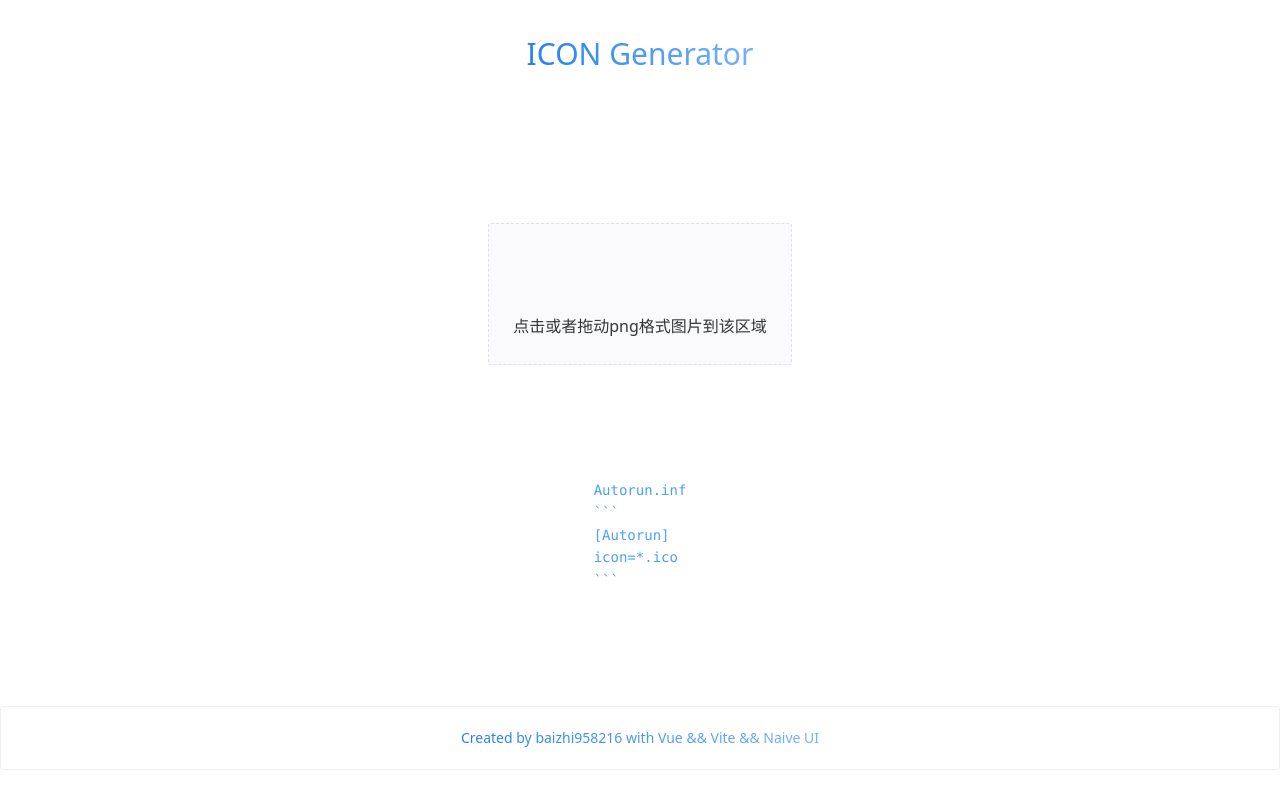
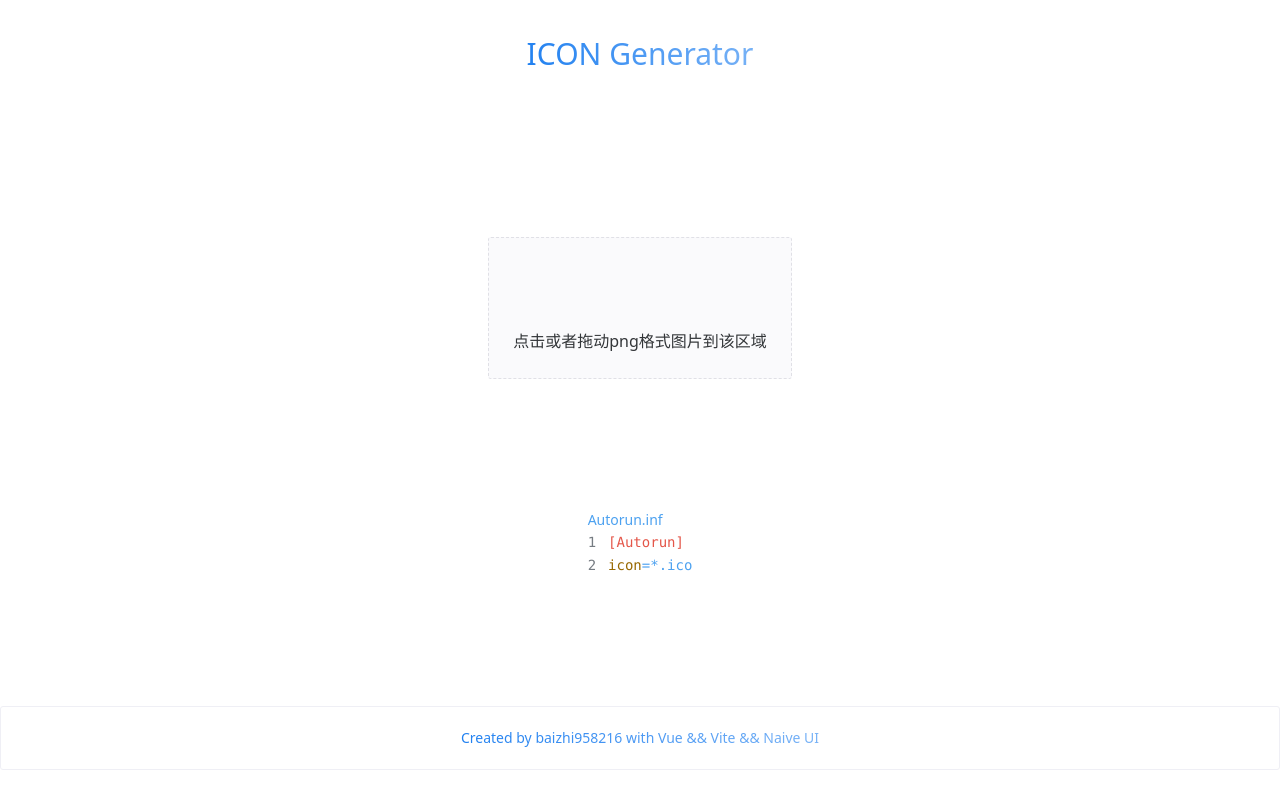
Before and after one commit to baizhi958216/icon-generator, a Vue app: page / in a window 1280 px wide. Built offline with nearby package versions, Linux system fonts and the light colour scheme; some icons are missing; a small style sheet from the web is missing.

Commit message:
Import hightlightjs
Signed-off-by: baizhi958216 <1475289190@qq.com>

```diff
--- a/package.json
+++ b/package.json
@@ -9,6 +9,7 @@
     "preview": "vite preview"
   },
   "dependencies": {
+    "highlight.js": "^11.6.0",
     "vue": "^3.2.37"
   },
   "devDependencies": {
--- a/src/App.vue
+++ b/src/App.vue
@@ -42,7 +42,8 @@
     </div>
 
     <div class="codeview">
-      <n-code :code="infcode" show-line-numbers />
+      Autorun.inf
+      <n-code :code="infcode" show-line-numbers :hljs="hljs" language="ini"/>
     </div>
 
     <div class="footer">
@@ -69,16 +70,24 @@ import {
   NCode,
 } from 'naive-ui'
 import { ArchiveOutline as ArchiveIcon } from '@vicons/ionicons5'
+import hljs from 'highlight.js/lib/core'
+import ini from 'highlight.js/lib/languages/ini'
+
 const src = ref('')
 const iwidth = ref(128)
 const iheight = ref(128)
+hljs.registerLanguage('ini', ini)
+
 const aupload = (e: any) => {
   src.value = window.URL.createObjectURL(e.file.file)
 }
+
 const imgblobview = computed(() => {
   return src.value
 })
-const infcode = `Autorun.inf\n\`\`\`\n[Autorun]\nicon=*.ico\n\`\`\``
+
+const infcode = `[Autorun]\nicon=*.ico`
+
 const gen16 = () => {
   iwidth.value = 16
   iheight.value = 16
```
Also changed, not shown: 1 other file (tests, documents, lock files or other folders).
